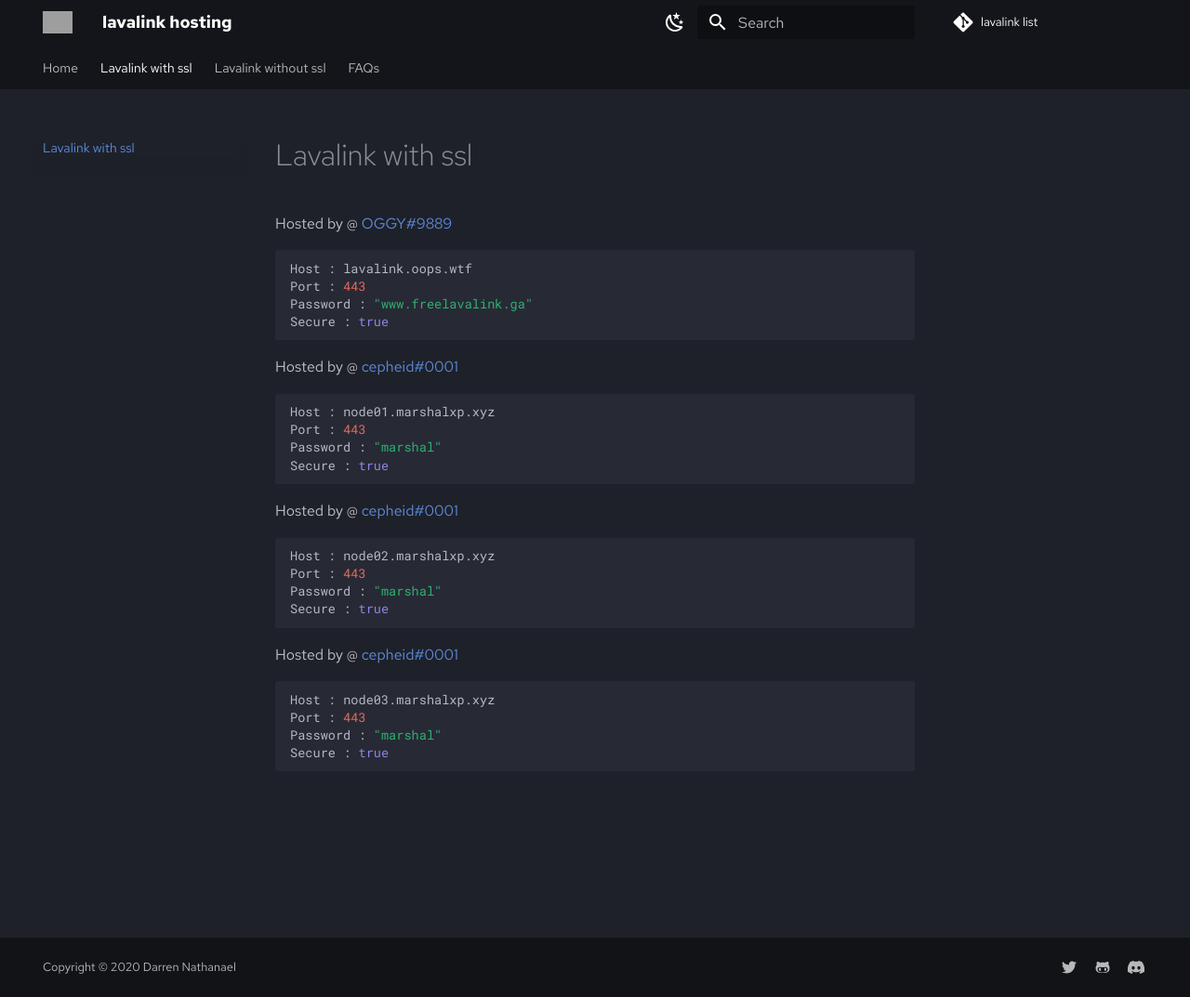
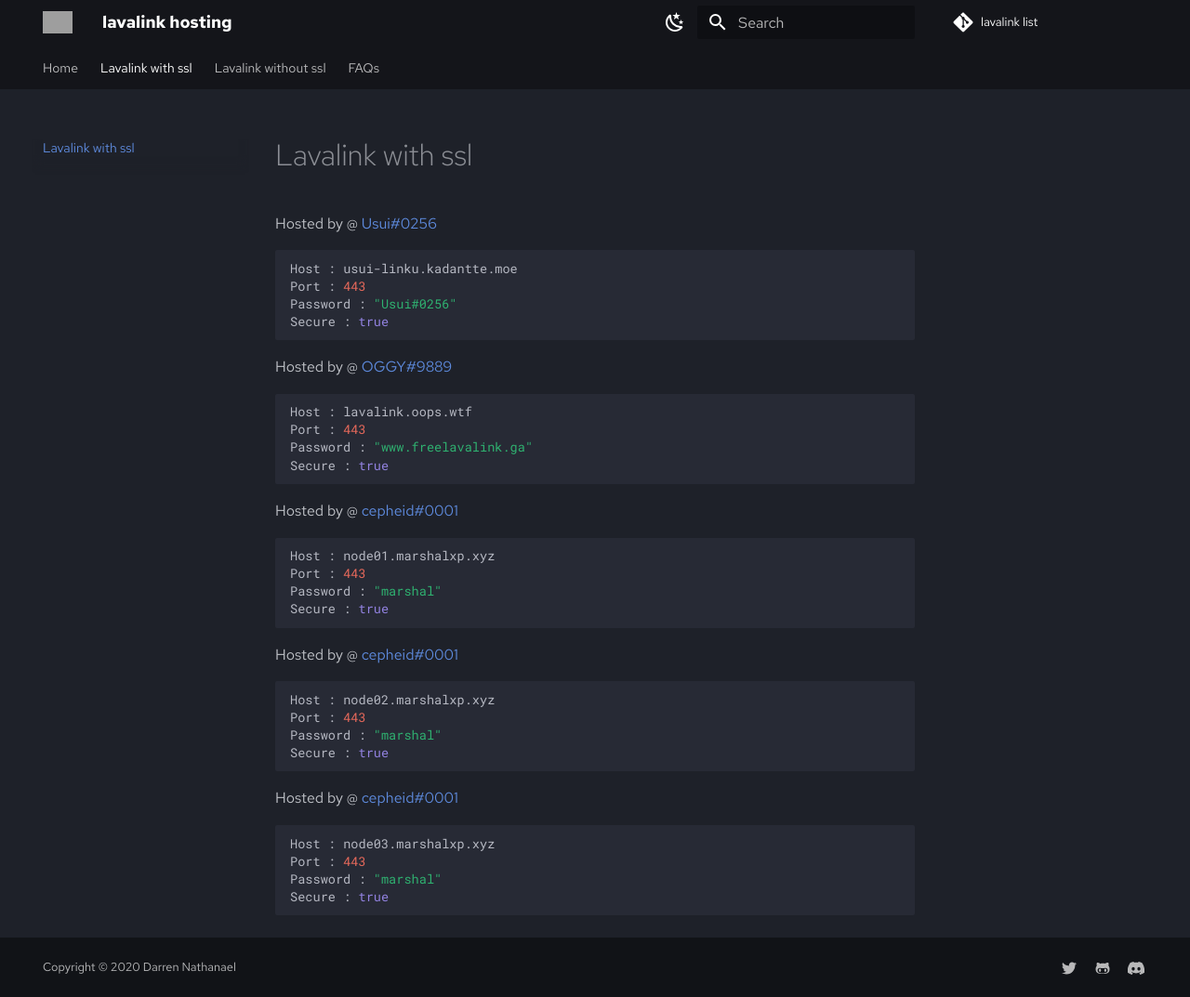
Before and after one commit to DarrenOfficial/lavalink-list, an MkDocs documentation site: the page built from docs/SSL/lavalink-with-ssl.md, in a window 1280 px wide and 1073 px high. Shown: the whole window at 93% size. Built offline with MkDocs 1.6.1 and Material for MkDocs 9.7.7, drawn with Linux system fonts in a browser that asks for light colours; comment, search, counter and statistics services are not loaded; grey boxes are pictures that could not be loaded.

Commit message:
Adding my own lava node :cake: (#91)
Co-authored-by: DarrenOfficial <github@darrennathanael.com>

````diff
--- a/docs/SSL/lavalink-with-ssl.md
+++ b/docs/SSL/lavalink-with-ssl.md
@@ -4,6 +4,13 @@ description: SSL Uses Secure WS connection, whilst No SSL uses standard WS. if y
 ---
 
 ---
+Hosted by @ [Usui#0256](https://kadantte.moe)
+```bash
+Host : usui-linku.kadantte.moe
+Port : 443
+Password : "Usui#0256"
+Secure : true
+```
 Hosted by @ [OGGY#9889](https://bit.ly/freelavalink)
 ```bash
 Host : lavalink.oops.wtf
````
